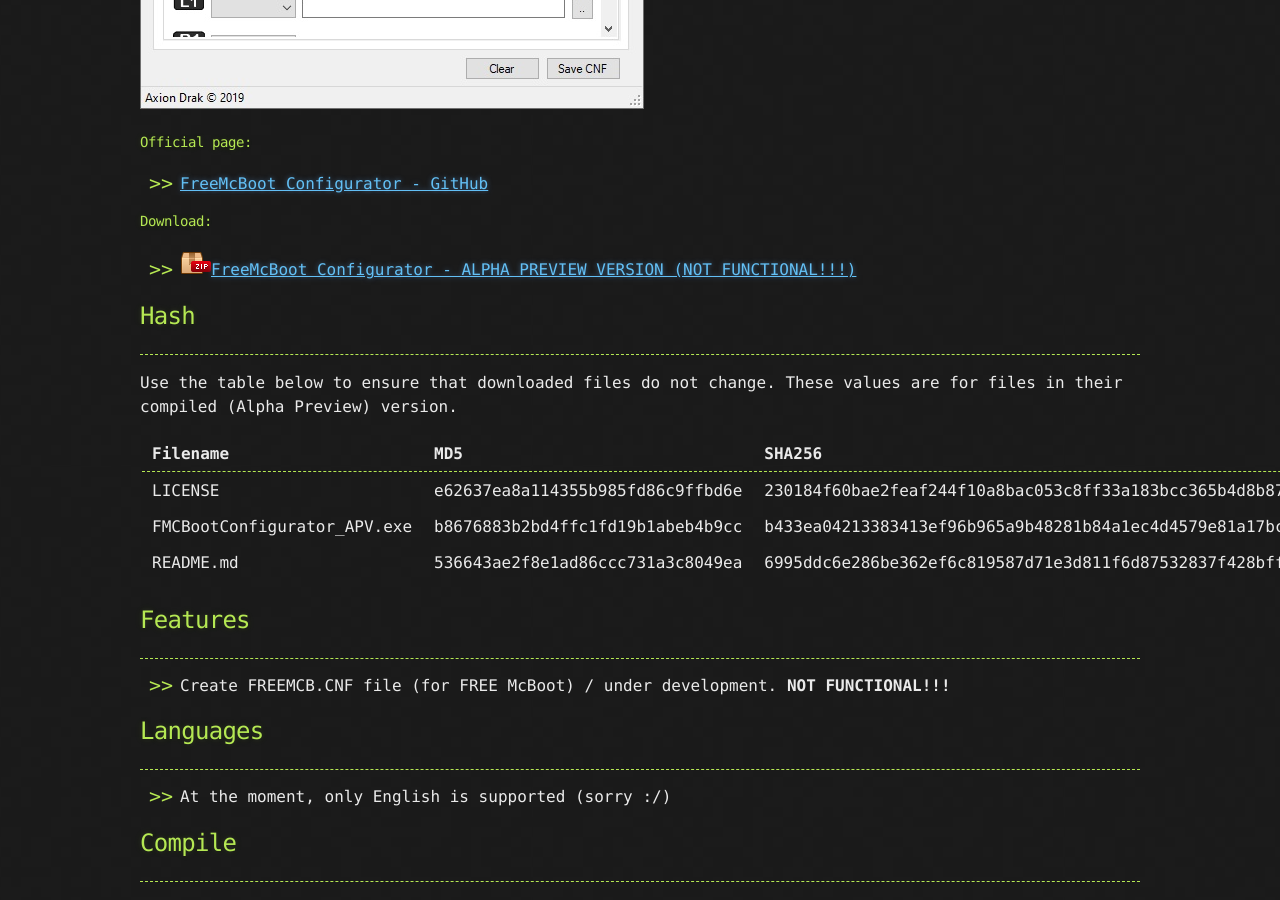
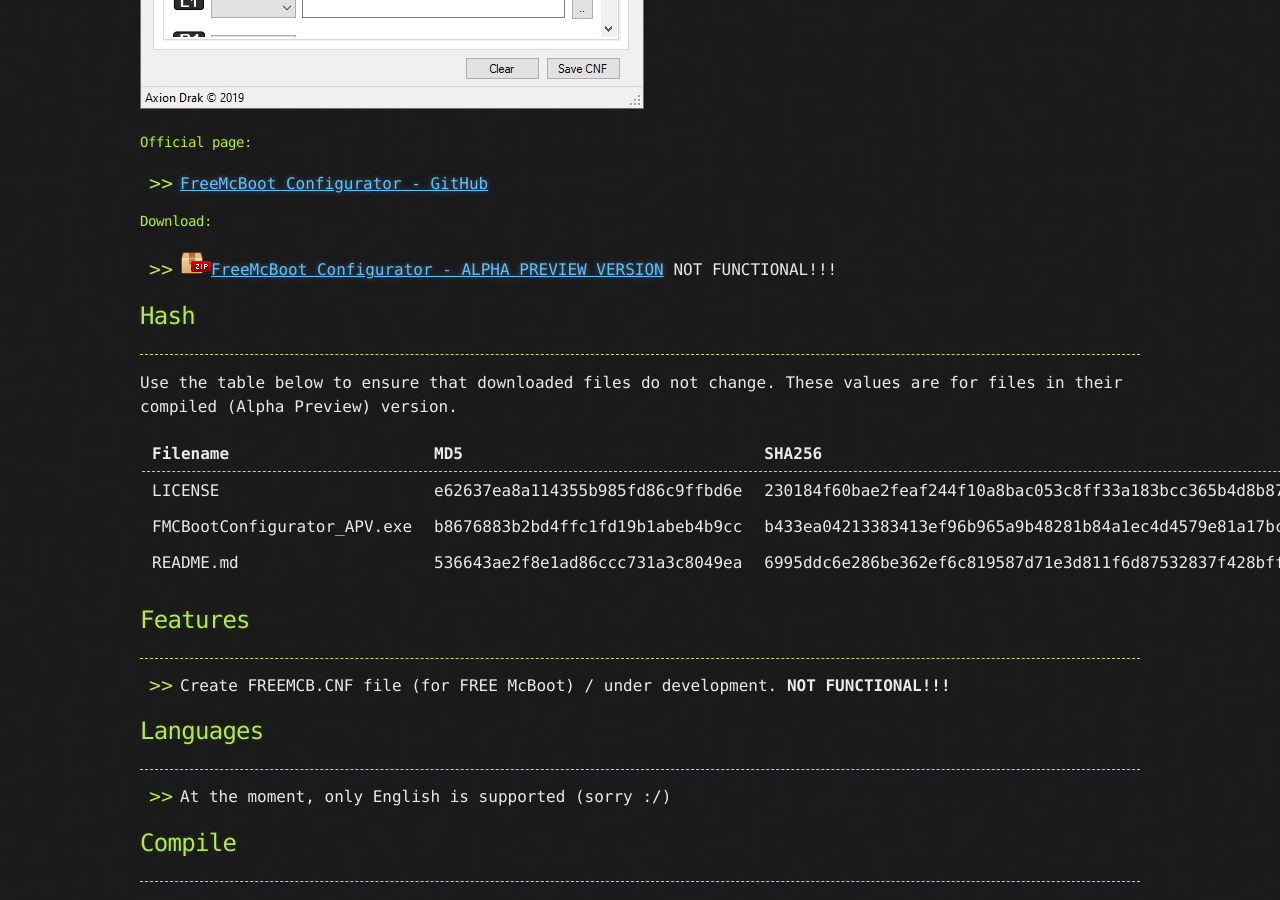
Before and after one commit to AxionDrak/axiondrak.github.io, a Jekyll site: the page built from free-mcb.md, in a window 1280 px wide and 900 px high, scrolled down 3258 px. Built offline with Jekyll 4.4.1, drawn with Linux system fonts in a browser that asks for light colours; our own code applies the rules of GitHub Pages for plain Markdown files.

Commit message:
Update free-mcb.md

```diff
--- a/free-mcb.md
+++ b/free-mcb.md
@@ -26,7 +26,7 @@ So please don't mind the badly designed spaghetti code. :P
 
 #### Download:
 
-* ![useful image]({{ site.url }}/assets/images/zip-icon.png)[FreeMcBoot Configurator - ALPHA PREVIEW VERSION (NOT FUNCTIONAL!!!)](https://github.com/AxionDrak/FreeMCBootConfigurator/releases/tag/0.0.1.0)
+* ![useful image]({{ site.url }}/assets/images/zip-icon.png)[FreeMcBoot Configurator - ALPHA PREVIEW VERSION](https://github.com/AxionDrak/FreeMCBootConfigurator/releases/tag/0.0.1.0) NOT FUNCTIONAL!!!
 
 ## Hash
 * * *
```
